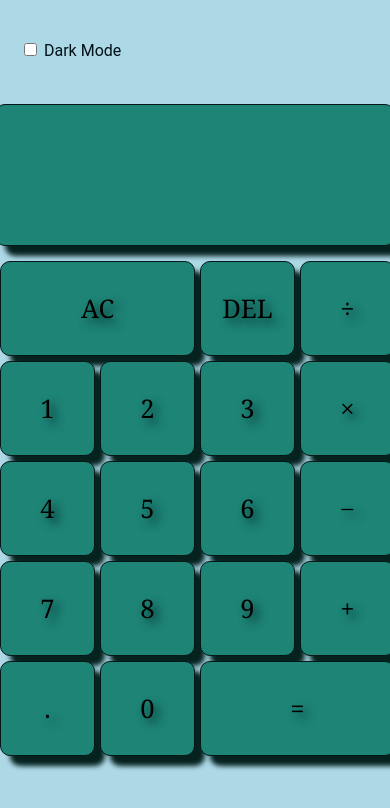
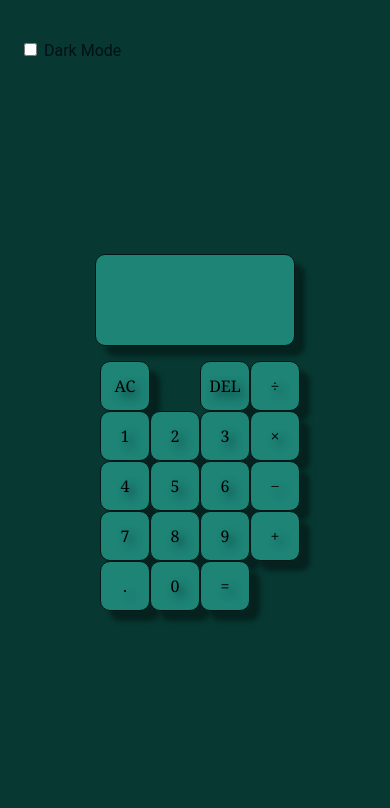
Before and after one commit to diyaaghosh/Basic-Calculator, a plain HTML site: page index.html in a window 390 px wide. Drawn offline with Linux system fonts and the light colour scheme.

Commit message:
Update styles.css

```diff
--- a/styles.css
+++ b/styles.css
@@ -107,8 +107,75 @@ button:active {
     grid-column: span 2;
 
 }
-@media screen and (max-width: 600px) {
-    body {
-      background-color: lightblue;
+/* Media Queries for Responsiveness */
+@media (max-width: 1200px) {
+    .calculator {
+        grid-template-columns: repeat(4, 80px);
+        grid-template-rows: minmax(100px, auto) repeat(5, 80px);
     }
-  }
+
+    button {
+        font-size: 1.4rem;
+        width: 70px;
+        height: 70px;
+    }
+
+    .display {
+        height: 100px;
+        font-size: 1.2rem;
+    }
+}
+
+@media (max-width: 768px) {
+    .calculator {
+        grid-template-columns: repeat(4, 60px);
+        grid-template-rows: minmax(80px, auto) repeat(5, 60px);
+    }
+
+    button {
+        font-size: 1.2rem;
+        width: 60px;
+        height: 60px;
+    }
+
+    .display {
+        height: 80px;
+        font-size: 1rem;
+    }
+}
+
+@media (max-width: 480px) {
+    .calculator {
+        grid-template-columns: repeat(4, 50px);
+        grid-template-rows: minmax(70px, auto) repeat(5, 50px);
+    }
+
+    button {
+        font-size: 1rem;
+        width: 50px;
+        height: 50px;
+    }
+
+    .display {
+        height: 70px;
+        font-size: 0.9rem;
+    }
+}
+
+@media (max-width: 320px) {
+    .calculator {
+        grid-template-columns: repeat(4, 40px);
+        grid-template-rows: minmax(60px, auto) repeat(5, 40px);
+    }
+
+    button {
+        font-size: 0.8rem;
+        width: 40px;
+        height: 40px;
+    }
+
+    .display {
+        height: 60px;
+        font-size: 0.8rem;
+    }
+}
```
